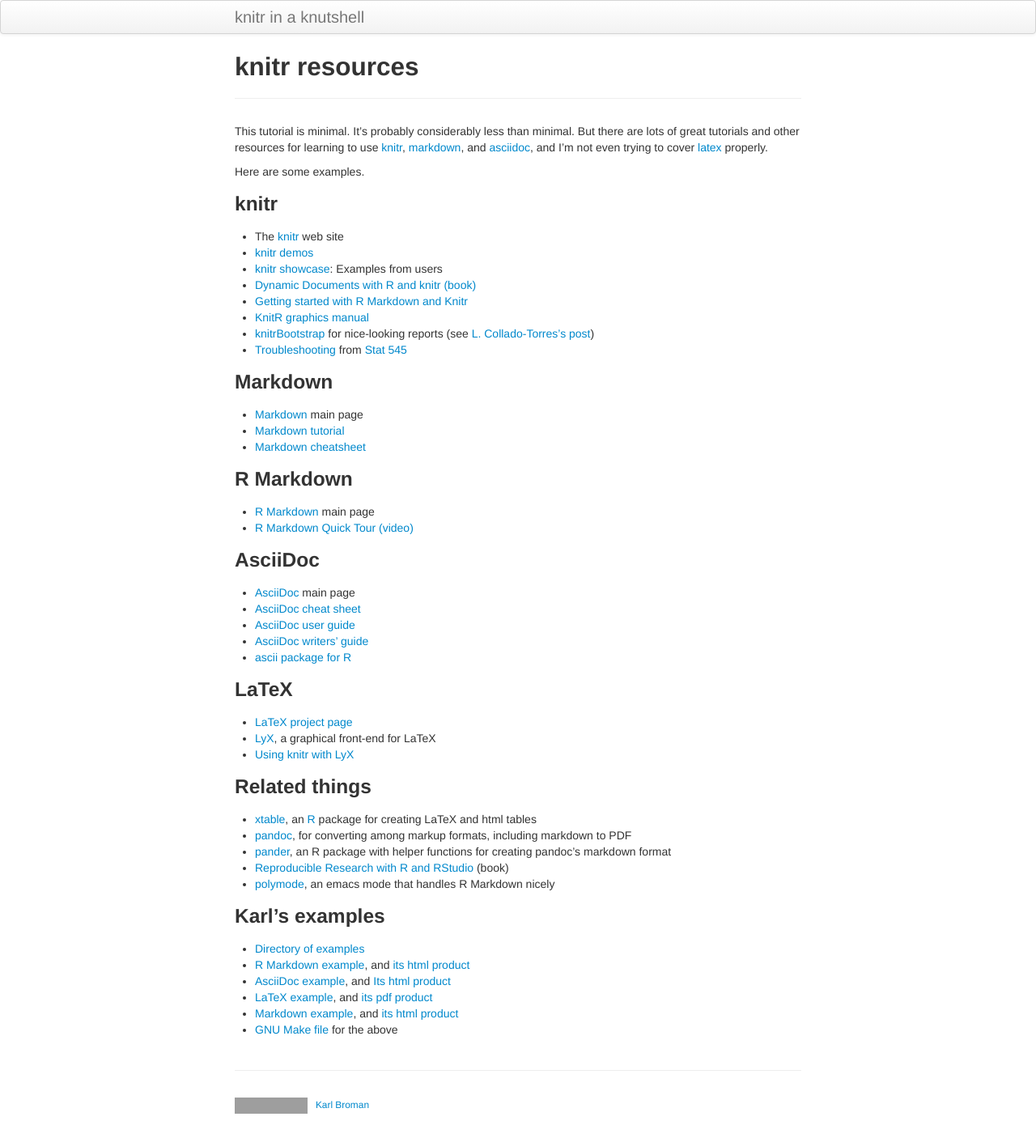
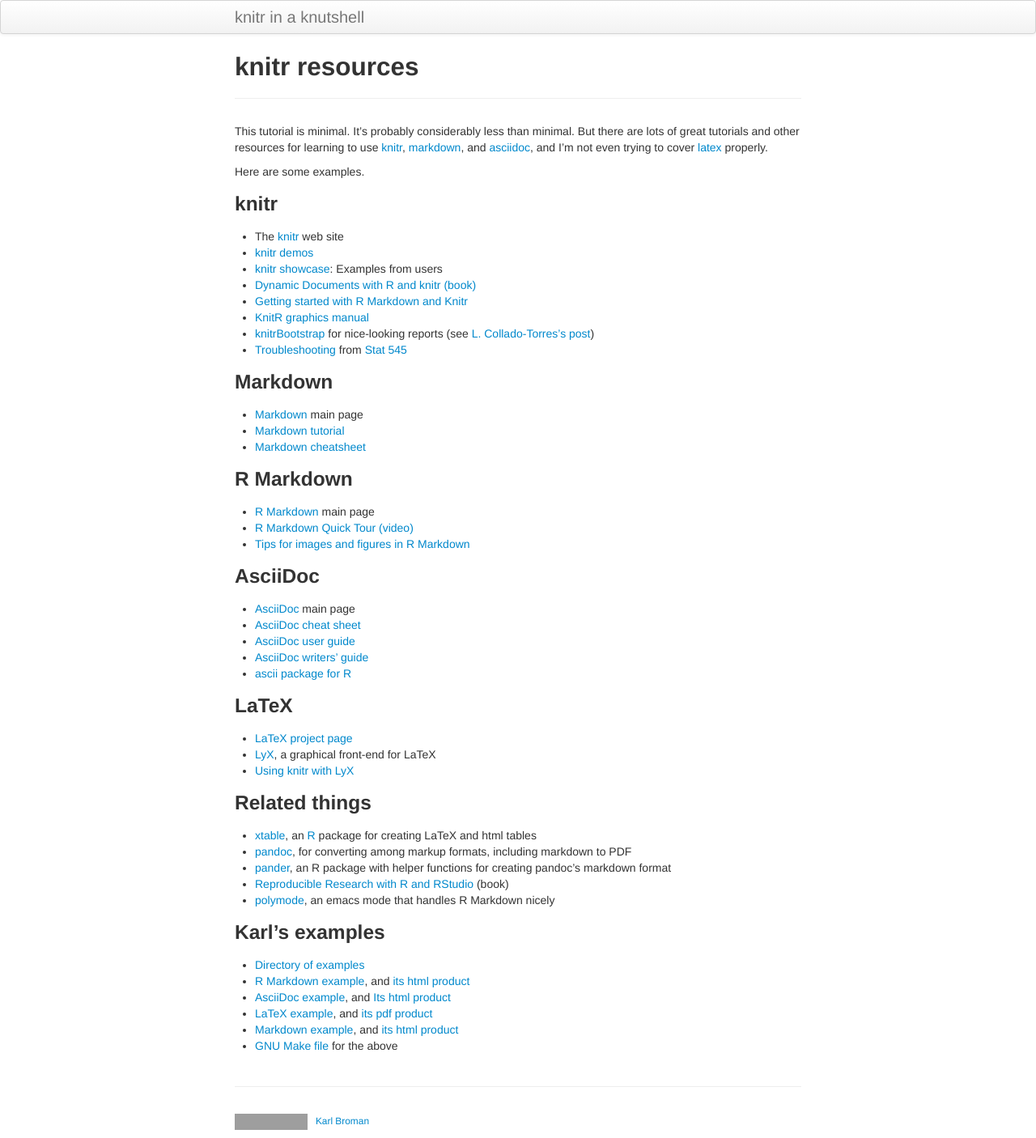
Before and after one commit to kbroman/knitr_knutshell, a Jekyll site: the page built from pages/resources.md, in a window 1280 px wide. Shown: the whole page at 81% size. Built offline with Jekyll 4.4.1, drawn with Linux system fonts in a browser that asks for light colours; grey boxes are pictures that could not be loaded.

Commit message:
pages/resources: Add link re tips for images and figures

```diff
--- a/pages/resources.md
+++ b/pages/resources.md
@@ -36,6 +36,7 @@
 
 - [R Markdown](http://rmarkdown.rstudio.com/) main page
 - [R Markdown Quick Tour (video)](http://rmarkdown.rstudio.com/authoring_quick_tour.html)
+- [Tips for images and figures in R Markdown](https://www.zevross.com/blog/2017/06/19/tips-and-tricks-for-working-with-images-and-figures-in-r-markdown-documents/)
 
 ### AsciiDoc
 
```
